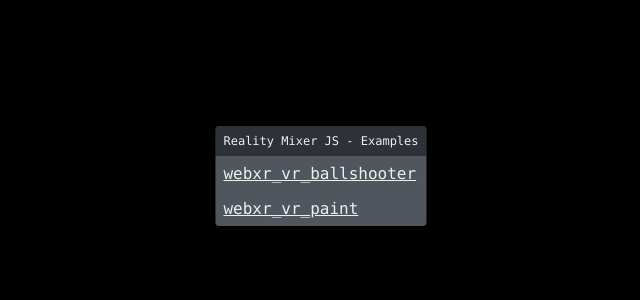
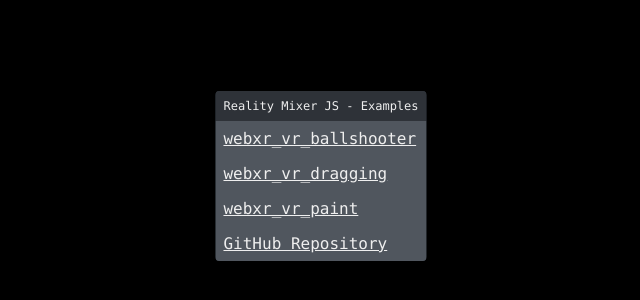
Before and after one commit to fabio914/reality-mixer-js, a website: page index.html in a window 1280 px wide. Shown: the part 224-524 px from the top of the page, without its empty margins (319-959 px from the left). Drawn offline with Linux system fonts and the light colour scheme.

Commit message:
Updating example

```diff
--- a/index.html
+++ b/index.html
@@ -13,21 +13,27 @@
 
             let windowDiv = CalibrationWindow();
 
-            let header = CalibrationWindowHeader("Reality Mixer JS - Examples");
+            const header = CalibrationWindowHeader("Reality Mixer JS - Examples");
             windowDiv.appendChild(header);
 
             const examples = [
                 "webxr_vr_ballshooter",
+                "webxr_vr_dragging",
                 "webxr_vr_paint"
             ];
 
             for (let example of examples) {
-                let exampleLink = CalibrationLink(example, function() {
+                const exampleLink = CalibrationLink(example, function() {
                     window.location.href = "examples/" + example + ".html";
                 });
                 windowDiv.appendChild(exampleLink);
             }
 
+            const githubLink = CalibrationLink("GitHub Repository", function() {
+                window.location.href = "https://github.com/fabio914/reality-mixer-js";
+            });
+
+            windowDiv.appendChild(githubLink);
             document.body.appendChild(windowDiv);
 
         </script>
```
Also changed, not shown: examples/webxr_vr_dragging.html (+4 -4 lines).
